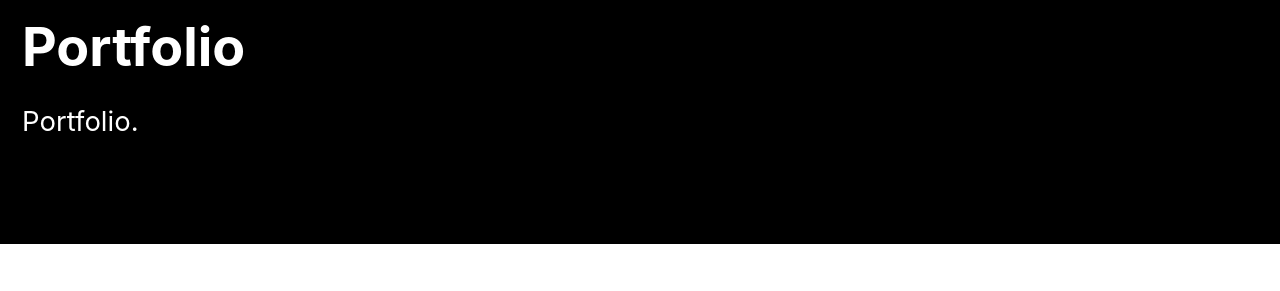
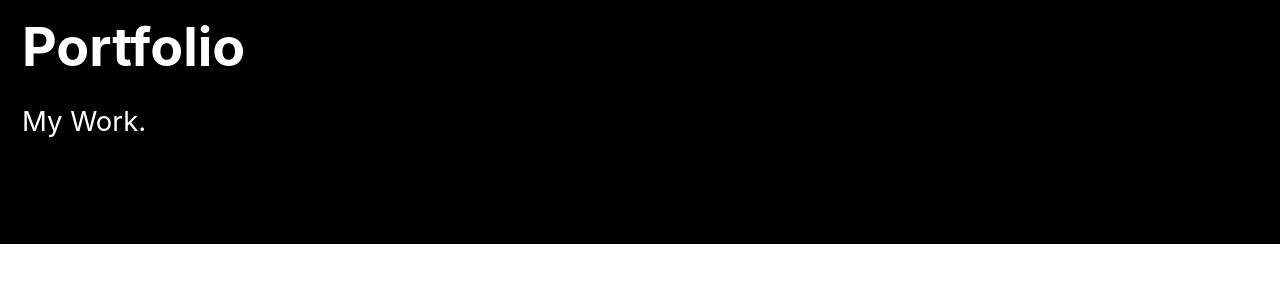
Before and after one commit to LeSmurk/CraigieDev, a Jekyll site: the page built from _pages/portfolio.md, in a window 1280 px wide and 900 px high. Shown: the part 146-437 px from the top of the window. Built offline with Jekyll 4.4.1, drawn with Linux system fonts in a browser that asks for light colours; nearby versions of some CDN libraries.

Commit message:
Update portfolio.md

```diff
--- a/_pages/portfolio.md
+++ b/_pages/portfolio.md
@@ -9,7 +9,7 @@ header:
   # cta_label: "Download"
   # cta_url: "https://github.com/mmistakes/minimal-mistakes/"
   # caption: "Photo credit: [**Unsplash**](https://unsplash.com)"
-excerpt: "Portfolio."
+excerpt: "My Work."
 intro:
   - excerpt: 'Here are some of the bigger scale projects that I am currently developing.'
 
```
